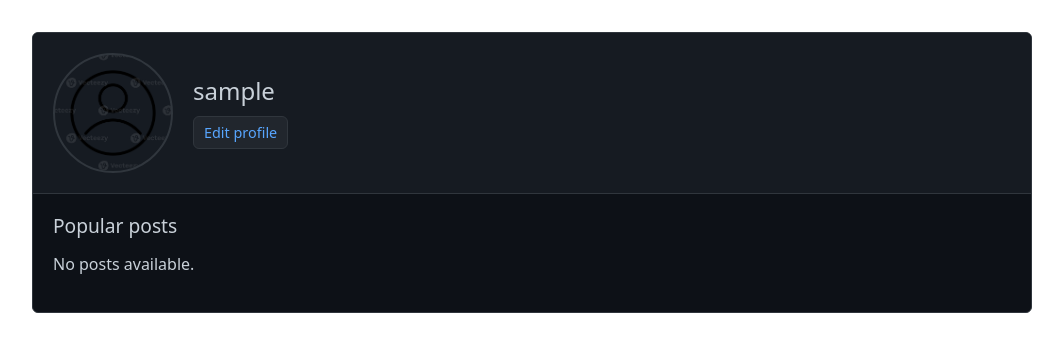
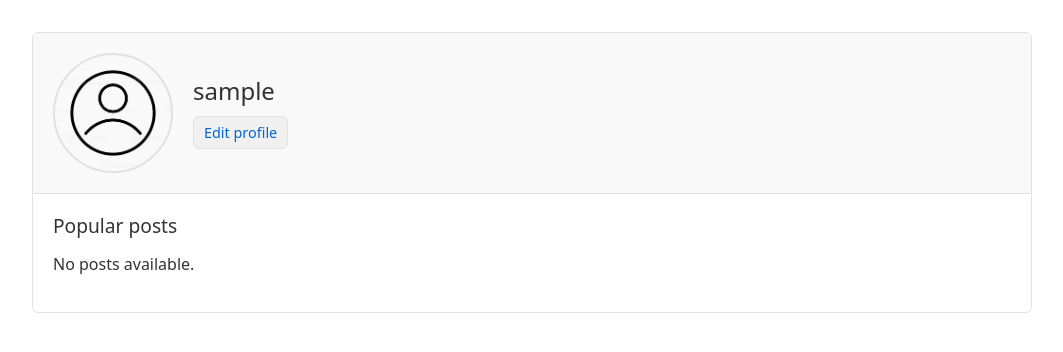
Before and after one commit to lumpy72006/blog-project, a Django app: page /accounts/profile/ in a window 1280 px wide. Shown: the part 89-441 px from the top of the page, without its empty margins (108-1171 px from the left). Run offline with Django 5.2, Linux system fonts and the light colour scheme; the visitor is signed in with stand-in values (Sample User, id 1); data that the repository does not hold is empty; some libraries are stand-ins or nearby versions.

Commit message:
change profile page theme black->white

```diff
--- a/accounts/static/accounts/styles.css
+++ b/accounts/static/accounts/styles.css
@@ -1,9 +1,9 @@
 .profile-container {
   max-width: 1000px;
   margin: 20px auto;
-  background: #0d1117;
-  color: #c9d1d9;
-  border: 1px solid #30363d;
+  background: #ffffff;
+  color: #333333;
+  border: 1px solid #e1e1e1;
   border-radius: 6px;
   overflow: hidden;
 }
@@ -12,8 +12,8 @@
   display: flex;
   align-items: center;
   padding: 20px;
-  background: #161b22;
-  border-bottom: 1px solid #30363d;
+  background: #f9f9f9;
+  border-bottom: 1px solid #e1e1e1;
 }
 
 .avatar-container {
@@ -27,7 +27,7 @@
   height: 120px;
   border-radius: 50%;
   object-fit: cover;
-  border: 2px solid #30363d;
+  border: 2px solid #e1e1e1;
   transition: transform 0.2s ease-in-out;
 }
 
@@ -36,19 +36,19 @@
 }
 
 .avatar-container:hover .avatar-overlay {
-  background: #21262d;
+  background: #f0f0f0;
 }
 
 .profile-info h1 {
   font-size: 1.5em;
   margin: 0 0 10px 0;
-  color: #c9d1d9;
+  color: #333333;
 }
 
 .edit-profile-btn {
-  background: #21262d;
-  color: #58a6ff;
-  border: 1px solid #30363d;
+  background: #f0f0f0;
+  color: #0066cc;
+  border: 1px solid #e1e1e1;
   border-radius: 6px;
   padding: 5px 10px;
   cursor: pointer;
@@ -56,7 +56,7 @@
 }
 
 .edit-profile-btn:hover {
-  background: #30363d;
+  background: #e1e1e1;
 }
 
 .profile-content {
@@ -66,7 +66,7 @@
 .profile-section h2 {
   font-size: 1.2em;
   margin-bottom: 15px;
-  color: #c9d1d9;
+  color: #333333;
 }
 
 .post-list {
@@ -76,15 +76,13 @@
 }
 
 .post-card {
-  background: #161b22;
-  border: 1px solid #30363d;
+  background: #ffffff;
+  border: 1px solid #e1e1e1;
   border-radius: 6px;
   padding: 15px;
   position: relative;
   overflow: hidden;
-  /* Prevent text overflow */
   max-height: 200px;
-  /* Limit card height to control overflow */
 }
 
 .post-card:hover {
@@ -101,10 +99,9 @@
 
 .profile-section-post-title {
   font-size: 1.1em;
-  color: #58a6ff;
+  color: #0066cc;
   margin: 0;
   word-wrap: break-word;
-  /* Ensure long titles wrap */
   max-width: 80%;
 }
 
@@ -118,18 +115,18 @@
 }
 
 .published {
-  background: #238636;
+  background: #28a745;
   color: #ffffff;
 }
 
 .draft {
-  background: #9e6a03;
+  background: #ffc107;
   color: #ffffff;
 }
 
 .post-description {
   font-size: 0.9em;
-  color: #8b949e;
+  color: #666666;
   margin: 0 0 10px 0;
   overflow: hidden;
   text-overflow: ellipsis;
@@ -139,12 +136,12 @@
   word-wrap: break-word;
 }
 
-.post-meta {
+.profile-post-meta {
   font-size: 0.8em;
-  color: #8b949e;
+  color: #666666;
 }
 
-.post-date {
+.profile-post-date {
   display: block;
   margin-top: 5px;
 }
@@ -184,6 +181,5 @@
 
   .post-card {
     max-height: 250px;
-    /* Adjust for mobile readability */
   }
 }
--- a/accounts/templates/accounts/profile.html
+++ b/accounts/templates/accounts/profile.html
@@ -31,8 +31,8 @@
                                 </span>
                             </div>
                             <p class="post-description">{{ post.content|striptags|truncatewords:15|safe }}</p>
-                            <div class="post-meta">
-                                <span class="post-date">{{ post.pub_date|date:"F d, Y" }}</span>
+                            <div class="profile-post-meta">
+                                <span class="profile-post-date">{{ post.pub_date|date:"F d, Y" }}</span>
                             </div>
                         </div>
                     </a>
```
